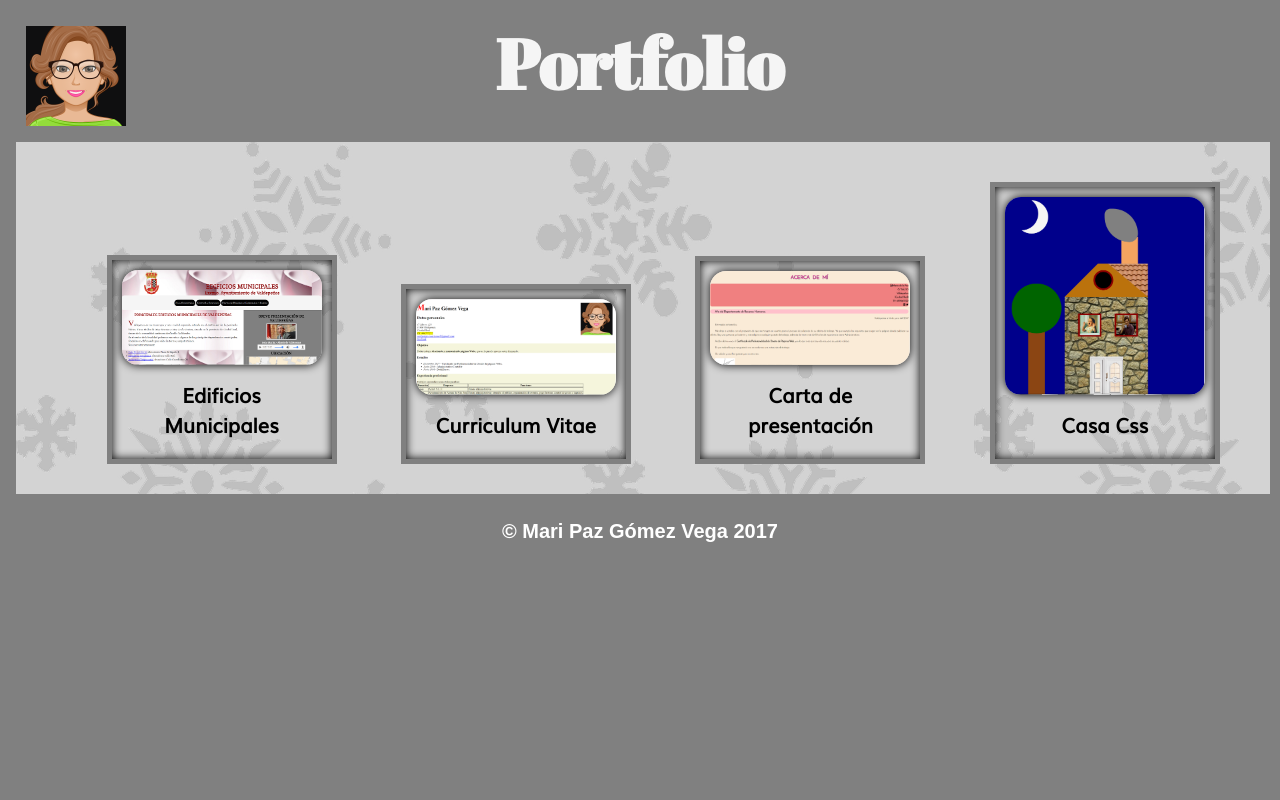
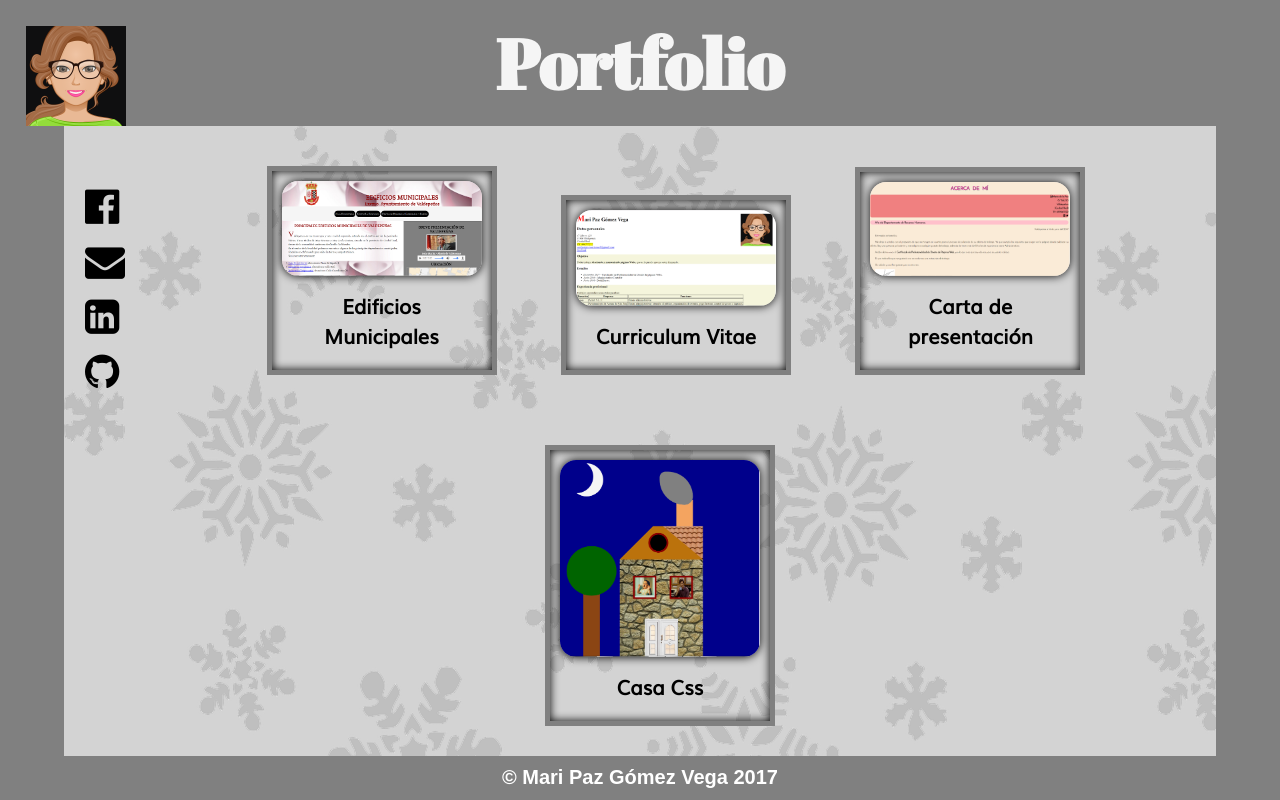
Before and after one commit to maripazgv/maripazgv.github.io, a plain HTML site: page index.html in a window 1280 px wide. Drawn offline with Linux system fonts and the light colour scheme.

Commit message:
Portfolio con enlaces

```diff
--- a/css/style.css
+++ b/css/style.css
@@ -40,15 +40,15 @@ h1{
 }
 nav{
 
-
-    background-color: lightgrey;
+  background-color: lightgrey;
     color:black;
-    width: 98%;
+    width: 90%;
     min-height:70%;
     font-family: sans-serif;
     margin: 1em;
     text-align: center;
     background-image: url(../img/fondoflor.png);
+    margin: 0 auto;
 }
 nav li{
 
@@ -101,7 +101,25 @@ footer{
     font-size: 20px;
     color: white;
     text-align: center;
+}
+.iconos{
+    width: 90%;
+    font-size: 40px;
+    position: fixed;
+    left: 40px;
+    top: 180px;
+}
+.iconos li{
+    list-style: none;
+       padding: 5px;
+}
+.iconos li a{
 
+    width: 50px;
+    background-color: transparent;
 
 
 }
+.iconos a:hover{
+    background-color: lightgoldenrodyellow;
+}
--- a/index.html
+++ b/index.html
@@ -6,9 +6,21 @@
 		<meta charset="UTF-8">
 		<meta name="viewport" content="initial-scale=1.0">
         <link type="text/css" href="css/style.css" rel="stylesheet">
+      <link href="https://maxcdn.bootstrapcdn.com/font-awesome/4.7.0/css/font-awesome.min.css" rel="stylesheet" integrity="sha384-wvfXpqpZZVQGK6TAh5PVlGOfQNHSoD2xbE+QkPxCAFlNEevoEH3Sl0sibVcOQVnN" crossorigin="anonymous">
 	</head>
 
 	<body>
+        <div class="iconos">
+            <ul>
+                <li><a href="https://es-es.facebook.com/login/"><i class="fa fa-facebook-official" aria-hidden="true"></i></a></li>
+
+                <li><a href="https://www.google.com/intl/es/gmail/about/"><i class="fa fa-envelope" aria-hidden="true"></i></a></li>
+
+                <li><a href="https://es.linkedin.com/"><i class="fa fa-linkedin-square" aria-hidden="true"></i></a></li>
+                <li><a href="https://github.com/"><i class="fa fa-github" aria-hidden="true"></i></a></li>
+            </ul>
+
+        </div>
 
         <div class="titulo">
           <img src="img/avatar.png"; alt="avatar" width="100px">
```
